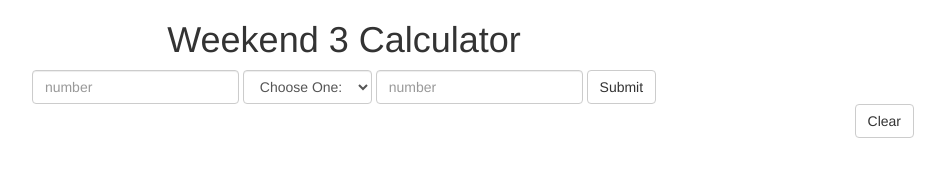
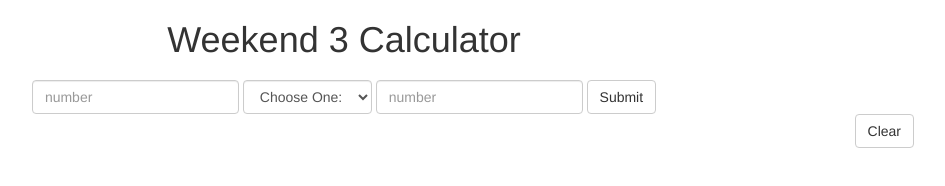
Before and after one commit to JaynieA/Weekend3_Calculator, a website: page public/index.html in a window 1280 px wide. Shown: the whole page, without its empty margins (296-1241 px from the left). Drawn offline with Linux system fonts and the light colour scheme.

Commit message:
fixed merge conflict on style.css

```diff
--- a/public/stylesheets/css/style.css
+++ b/public/stylesheets/css/style.css
@@ -1,12 +1,8 @@
-<<<<<<< HEAD
-
-=======
 h1 {
   margin-bottom: 20px; }
 
 .result {
   margin-top: 20px;
   font-size: 30px; }
->>>>>>> working
 
 /*# sourceMappingURL=style.css.map */
```
